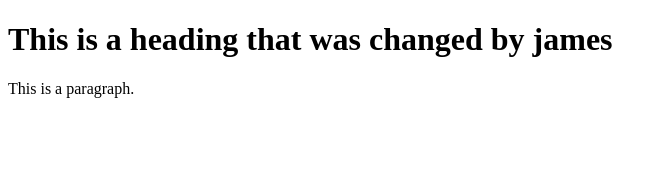
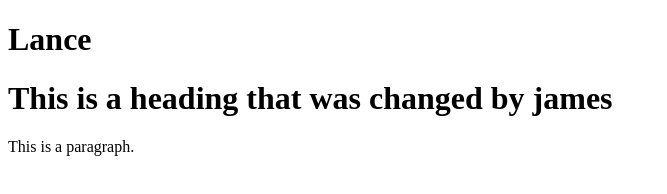
Before and after one commit to LanceManganti/testing-testing, a plain HTML site: page index.html in a window 1280 px wide. Shown: the whole page, without its empty margins (0-667 px from the left). Drawn offline with Linux system fonts and the light colour scheme.

Commit message:
Update index.html

```diff
--- a/index.html
+++ b/index.html
@@ -4,7 +4,7 @@
 <title>Page Title</title>
 </head>
 <body>
-
+  <h1> Lance </h1>
 <h1>This is a heading that was changed by james</h1>
 <p>This is a paragraph.</p>
 
```
